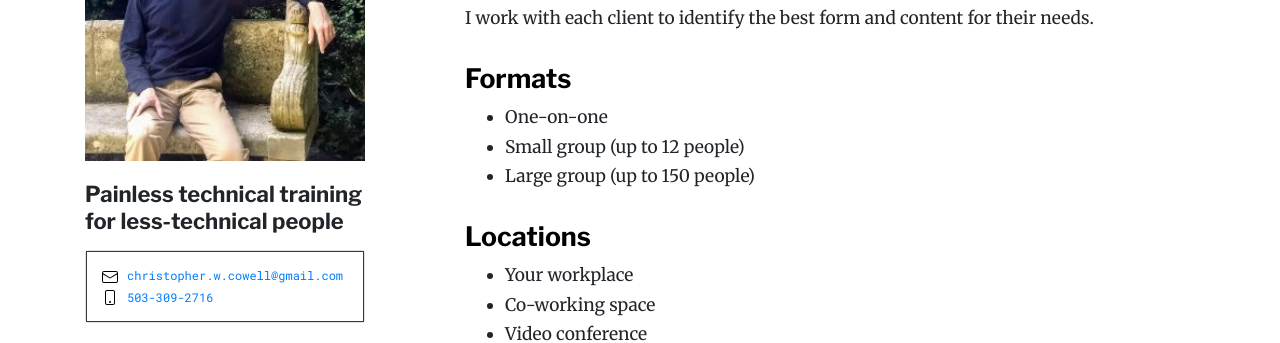
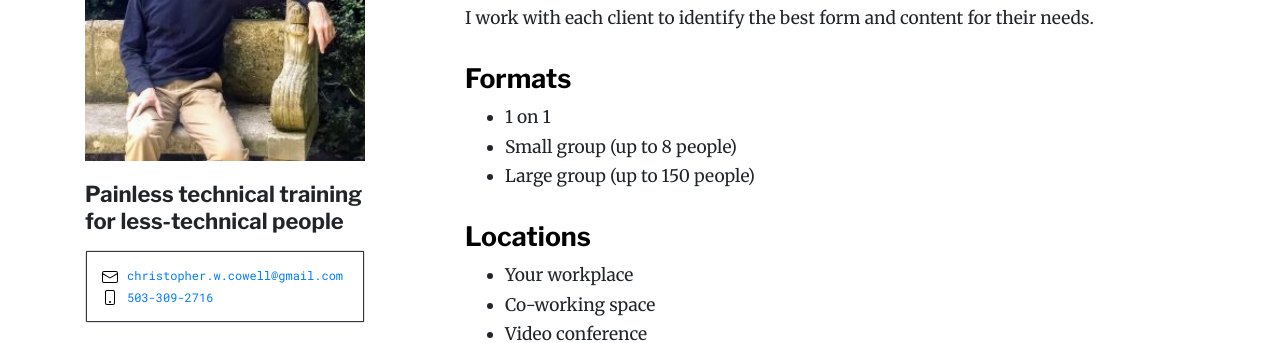
Before and after one commit to cwcowell/cwcowell.github.io, a Jekyll site: the page built from services.md, in a window 1280 px wide and 939 px high. Shown: the part 330-673 px from the top of the window. Built offline with Jekyll 4.4.1, drawn with Linux system fonts in a browser that asks for light colours; our own code applies the rules of GitHub Pages for plain Markdown files.

Commit message:
change small group size to 8

```diff
--- a/services.md
+++ b/services.md
@@ -13,8 +13,8 @@ I work with each client to identify the best form and content for their needs.
 
 ## Formats
 
-+ One-on-one
-+ Small group (up to 12 people)
++ 1 on 1
++ Small group (up to 8 people)
 + Large group (up to 150 people)
 
 
```
